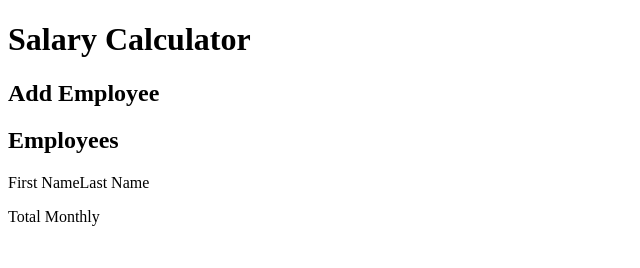
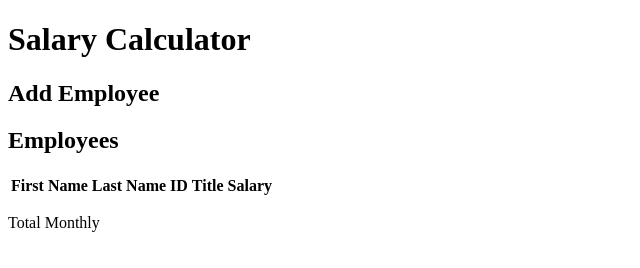
Before and after one commit to Blair321/weekend-salary-calculator, a website: page index.html in a window 1280 px wide. Shown: the whole page, without its empty margins (0-640 px from the left). Drawn offline with Linux system fonts and the light colour scheme.

Commit message:
changed table rows to show header of rows

```diff
--- a/index.html
+++ b/index.html
@@ -14,9 +14,13 @@
     <h2>Employees</h2>
     <table>
       <thead>
-<tr>First Name</tr>
-<tr>Last Name</tr>
-
+        <tr>
+<th>First Name</th>
+<th>Last Name</th>
+<th>ID</th>
+<th>Title</th>
+<th>Salary</th>
+</tr>
       </thead>
     </table>
   </main>
```
